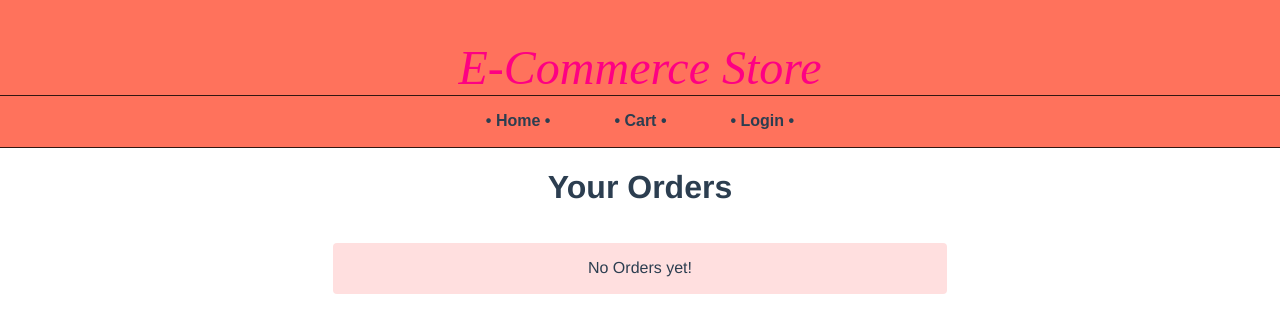
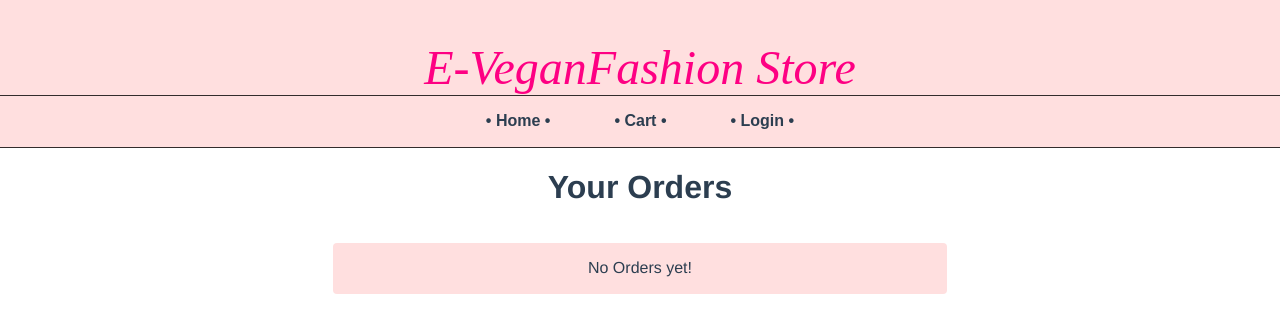
Before and after one commit to ankushLit/eCommerceVue, a Vue app: page /#/orderhistory in a window 1280 px wide. Shown: the top 332 px of the page. Built offline with nearby package versions, Linux system fonts and the light colour scheme.

Commit message:
cosmetic chnage -Ankush

```diff
--- a/src/components/nav.vue
+++ b/src/components/nav.vue
@@ -1,8 +1,8 @@
 <template>
   <div>
-    <header class="black-80 tc pt4 avenir bg-light-red">
+    <header class="black-80 tc pt4 avenir bg-washed-red">
       <h1 class="mt2 mb0 baskerville i fw1 f1 mh2" style="color: #fe0083">
-        E-Commerce Store
+        E-VeganFashion Store
       </h1>
       <nav class="bt bb tc center justify-between">
         <router-link class="link black relative" to="/">
--- a/src/components/orderHistoryComponent.vue
+++ b/src/components/orderHistoryComponent.vue
@@ -32,7 +32,7 @@
             class="bg-light-gray"
           >
             <!-- product details section -->
-            <div class="flex justify-around ph3">
+            <div class="flex justify-around ph3 bg-washed-yellow">
               <div class="w-25 pv3 mr2">
                 <span class="fl tl">{{ product.name }}</span>
               </div>
@@ -48,9 +48,11 @@
                 >
               </div>
             </div>
-            <hr />
             <!-- comment adding section -->
-            <div v-if="product.comment == null" class="flex justify-around ph3">
+            <div
+              v-if="product.comment == null"
+              class="flex justify-around ph3 bg-washed-blue"
+            >
               <div class="w-100 pv3 mr2 fl">
                 <textarea
                   class="w-100"
```
